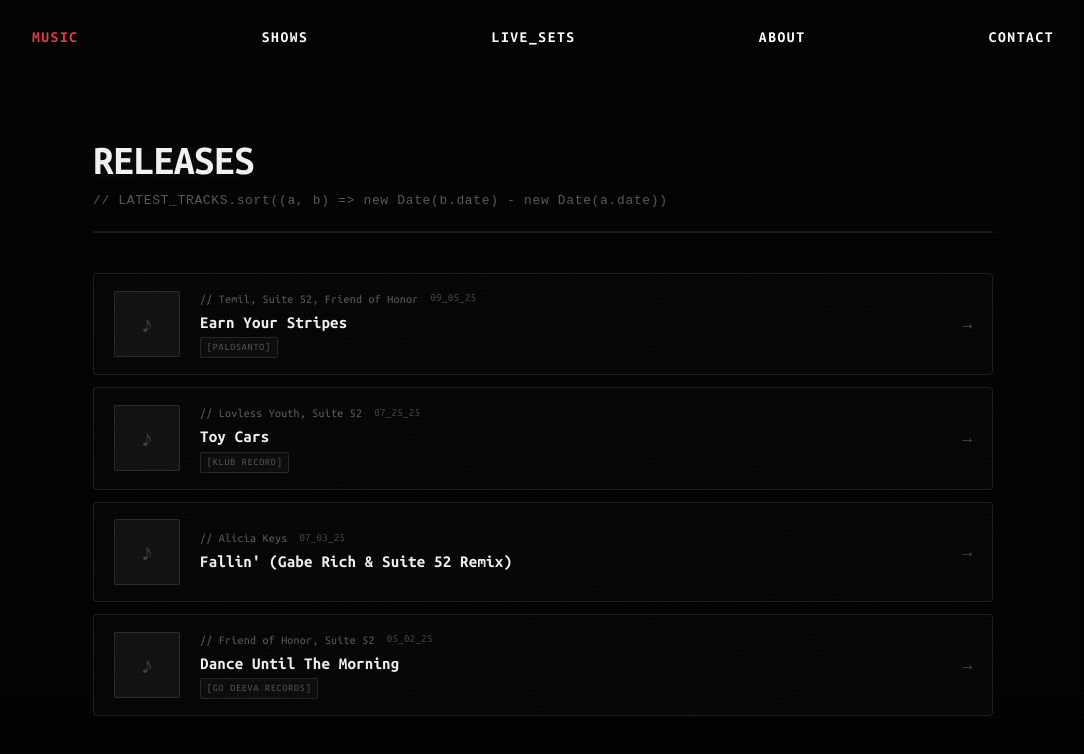
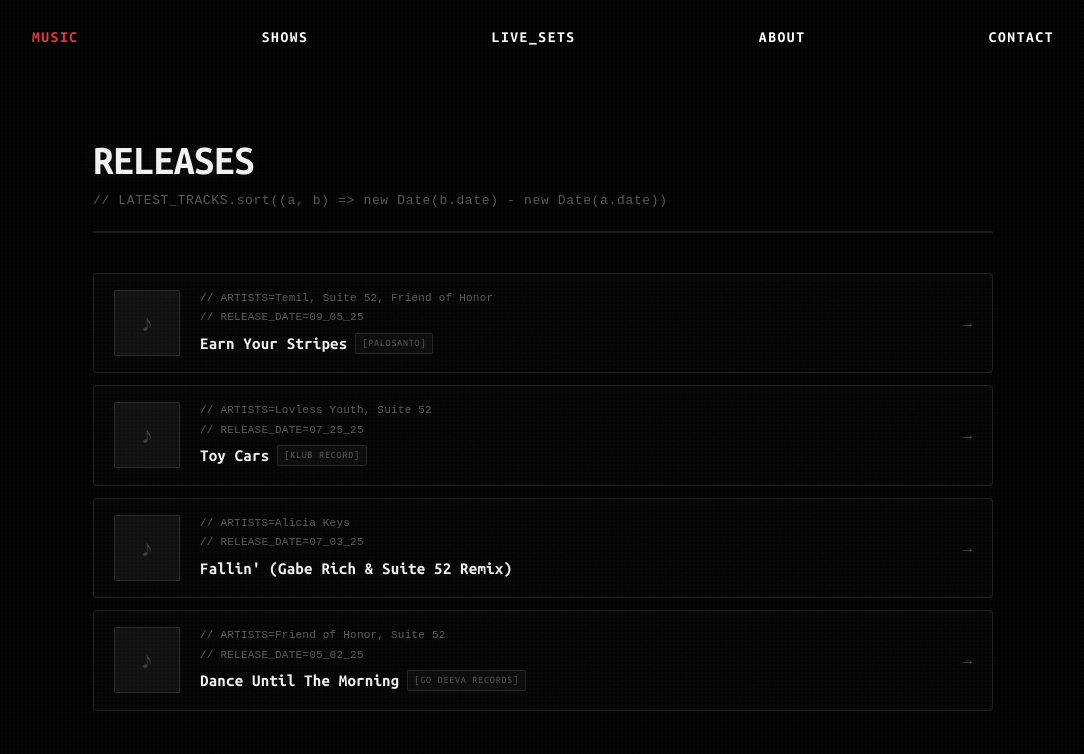
Before and after one commit to sptraynor2001-create/suite-52-website, a React (Vite) app: page / in a window 1280 px wide. Both pictures are taken after a click on the button "MUSIC". Shown: the top 754 px of the page, without its empty margins (97-1181 px from the left). Built offline with nearby package versions, Linux system fonts and the light colour scheme.

Commit message:
Restructure release cards to 3-row format with code-style variables

```diff
--- a/src/shared/components/molecules/ReleaseCard.tsx
+++ b/src/shared/components/molecules/ReleaseCard.tsx
@@ -82,43 +82,46 @@ function ReleaseCard({ release, onClick }: ReleaseCardProps) {
       {/* Track Info Section */}
       <div style={{ flex: 1, display: 'flex', alignItems: 'center', justifyContent: 'space-between', gap: '20px' }}>
         {/* Left section - Main info */}
-        <div style={{ flex: 1, display: 'flex', flexDirection: 'column', gap: '2px' }}>
-        {/* Artist comment with date */}
+        <div style={{ flex: 1, display: 'flex', flexDirection: 'column', gap: '3px' }}>
+          {/* Row 1: Artists */}
           <div style={{
-          display: 'flex',
-          alignItems: 'center',
-          gap: '12px',
             color: 'rgba(255, 255, 255, 0.35)',
-          fontSize: '12px',
+            fontSize: '11px',
             fontWeight: '500',
             letterSpacing: '0.02em',
             fontFamily: 'monospace',
           }}>
-          <span>// {release.artists}</span>
-          <span style={{
-            color: 'rgba(255, 255, 255, 0.25)',
-            fontSize: '11px',
-          }}>
-            {formatDate(release.releaseDate)}
-          </span>
+            // ARTISTS={release.artists}
           </div>
 
-        {/* Song title */}
+          {/* Row 2: Release Date */}
           <div style={{
+            color: 'rgba(255, 255, 255, 0.35)',
+            fontSize: '11px',
+            fontWeight: '500',
+            letterSpacing: '0.02em',
+            fontFamily: 'monospace',
+          }}>
+            // RELEASE_DATE={formatDate(release.releaseDate)}
+          </div>
+
+          {/* Row 3: Song title and label */}
+          <div style={{
+            display: 'flex',
+            alignItems: 'center',
+            gap: '8px',
+            marginTop: '2px',
+          }}>
+            <span style={{
               color: 'rgba(255, 255, 255, 0.95)',
               fontSize: '17px',
               fontWeight: '700',
               letterSpacing: '0.01em',
             }}>
               {release.title}
-        </div>
+            </span>
 
             {release.label && (
-          <div style={{
-            display: 'flex',
-            alignItems: 'center',
-            gap: '8px',
-          }}>
               <span style={{
                 color: 'rgba(255, 255, 255, 0.3)',
                 fontSize: '10px',
@@ -132,8 +135,8 @@ function ReleaseCard({ release, onClick }: ReleaseCardProps) {
               }}>
                 [{release.label}]
               </span>
+            )}
           </div>
-        )}
         </div>
 
         {/* Arrow indicator */}
```
Lines whose indentation alone changed are shown as unchanged.
